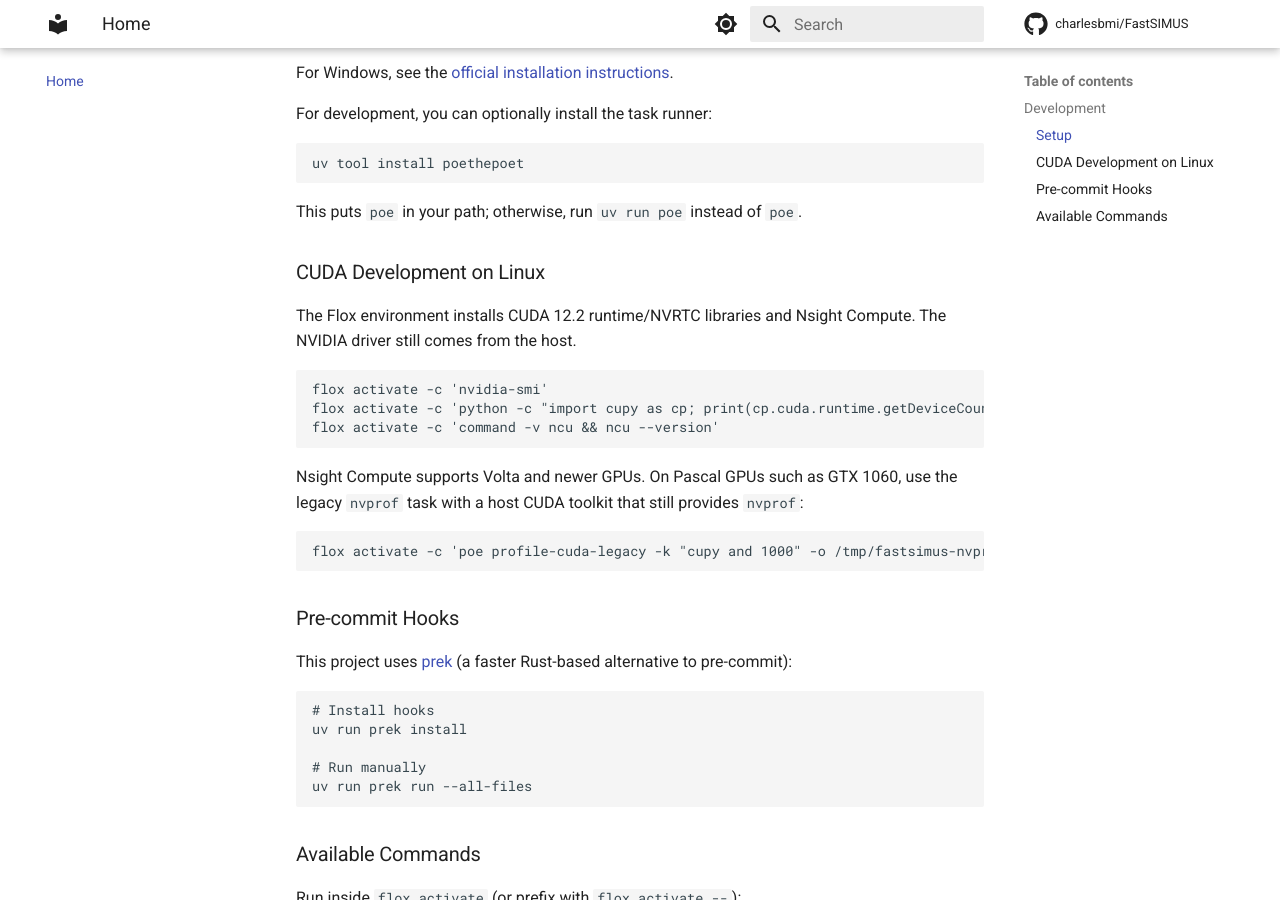
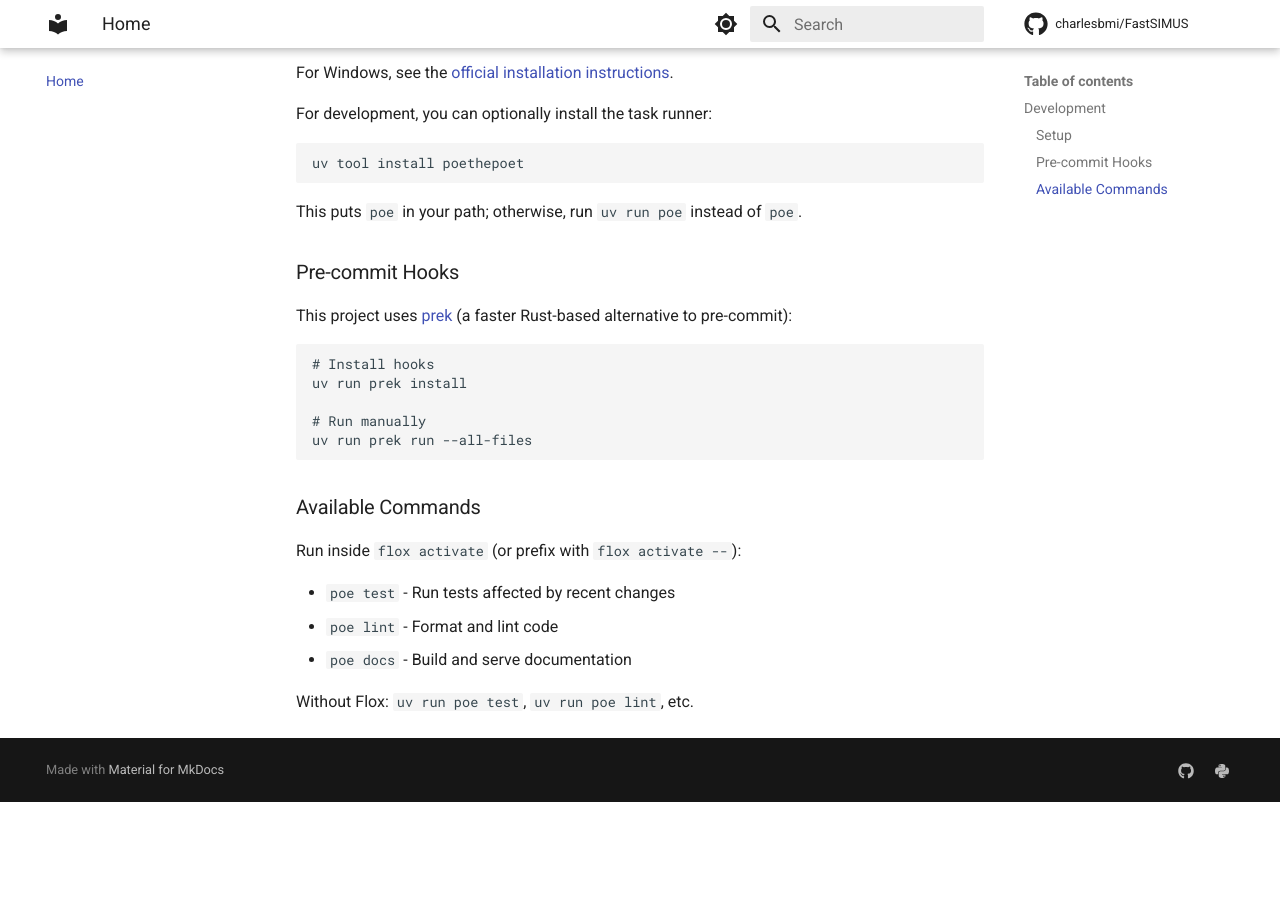
Before and after one commit to charlesbmi/FastSIMUS, an MkDocs documentation site: the page built from docs/index.md, in a window 1280 px wide and 900 px high, scrolled down 695 px. Built offline with MkDocs 1.6.1 and Material for MkDocs 9.7.7, drawn with Linux system fonts in a browser that asks for light colours; comment, search, counter and statistics services are not loaded; after the commit the page ends 1497 px from its top, so only the background shows below that.

Commit message:
Move the CUDA profiling stuff to performance profiling

````diff
--- a/README.md
+++ b/README.md
@@ -39,24 +39,6 @@
 
 This puts `poe` in your path; otherwise, run `uv run poe` instead of `poe`.
 
-### CUDA Development on Linux
-
-The Flox environment installs CUDA 12.2 runtime/NVRTC libraries and Nsight Compute. The NVIDIA driver still comes from
-the host.
-
-```bash
-flox activate -c 'nvidia-smi'
-flox activate -c 'python -c "import cupy as cp; print(cp.cuda.runtime.getDeviceCount())"'
-flox activate -c 'command -v ncu && ncu --version'
-```
-
-Nsight Compute supports Volta and newer GPUs. On Pascal GPUs such as GTX 1060, use the legacy `nvprof` task with a host
-CUDA toolkit that still provides `nvprof`:
-
-```bash
-flox activate -c 'poe profile-cuda-legacy -k "cupy and 1000" -o /tmp/fastsimus-nvprof.log'
-```
-
 ### Pre-commit Hooks
 
 This project uses [prek](https://prek.j178.dev/) (a faster Rust-based alternative to pre-commit):
````
Also changed, not shown: .claude/skills/performance-profiling.md (+27 -4 lines).
